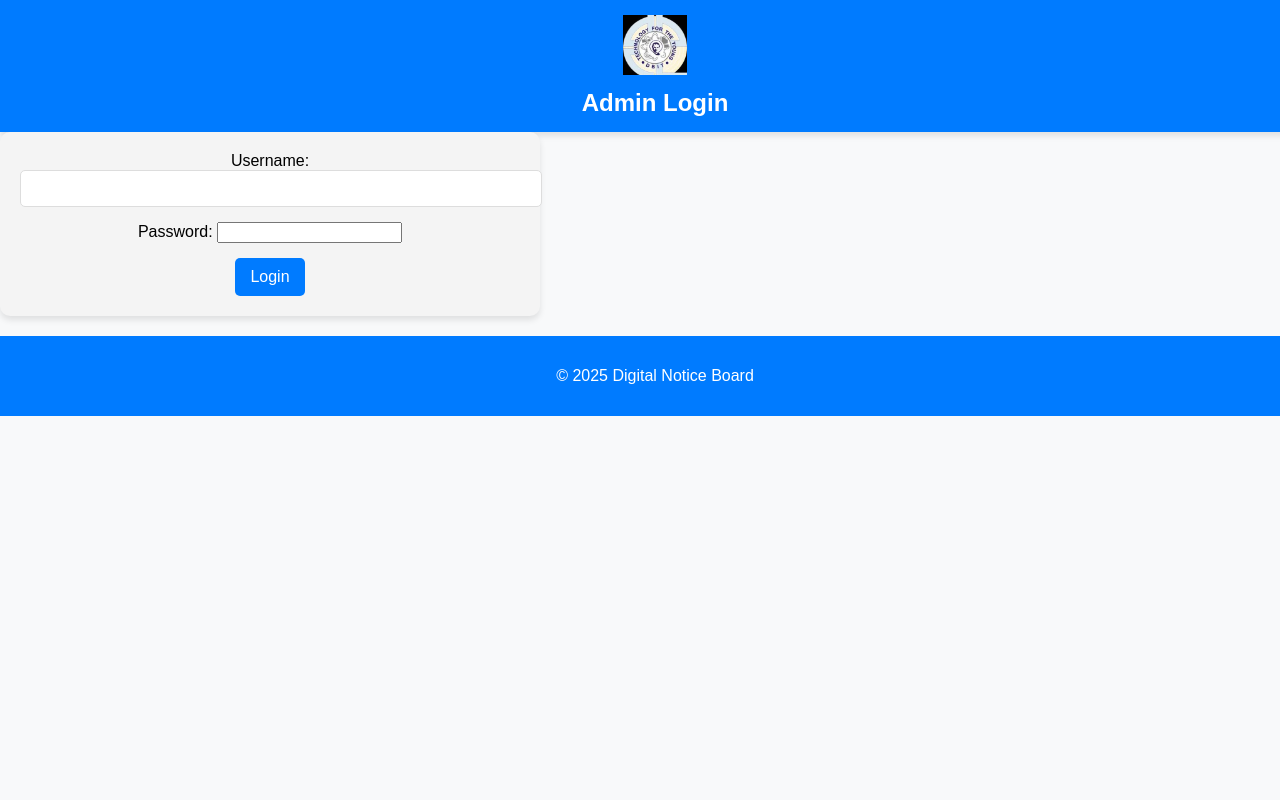
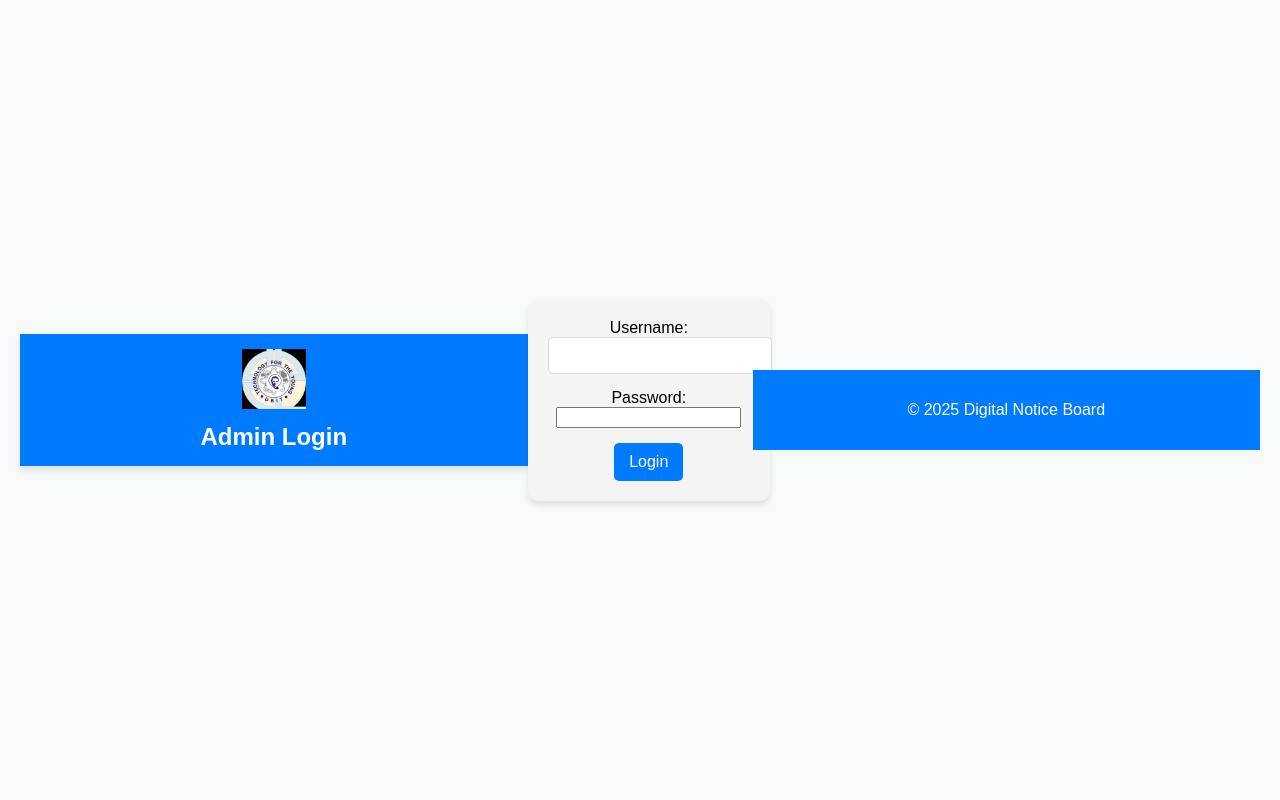
Before and after one commit to digi2025new/digital-notice, a Flask app: page /login in a window 1280 px wide. Run offline with Flask 3, Linux system fonts and the light colour scheme.

Commit message:
Improve login page styling and unify site styles

```diff
--- a/static/style.css
+++ b/static/style.css
@@ -1,4 +1,6 @@
-/* General Styles */
+/* -------------------------------------------------- */
+/* General Styles                                      */
+/* -------------------------------------------------- */
 body {
     font-family: Arial, sans-serif;
     margin: 0;
@@ -35,6 +37,16 @@ header h1 {
 .logo {
     max-height: 60px;
     margin-bottom: 10px;
+}
+
+/* Department Selection Page */
+.department-selection {
+    display: flex;
+    flex-direction: column;
+    align-items: center;
+    justify-content: center;
+    gap: 15px;
+    padding: 20px;
 }
 
 /* Notices Section */
@@ -74,8 +86,9 @@ header h1 {
 
 /* Responsive Notice Display */
 .responsive-notice {
-    max-width: 100%;
-    max-height: 60vh;
+    width: 100%;
+    height: auto;
+    max-height: 90vh;
     object-fit: contain;
     border-radius: 8px;
 }
@@ -86,8 +99,14 @@ header h1 {
 }
 
 @keyframes fadeIn {
-    from { opacity: 0; transform: translateY(10px); }
-    to { opacity: 1; transform: translateY(0); }
+    from {
+        opacity: 0;
+        transform: translateY(10px);
+    }
+    to {
+        opacity: 1;
+        transform: translateY(0);
+    }
 }
 
 /* Buttons */
@@ -132,7 +151,9 @@ form {
     width: 100%;
 }
 
-input[type="text"], input[type="file"] {
+input[type="text"],
+input[type="file"],
+select {
     width: 100%;
     padding: 10px;
     border: 1px solid #ddd;
@@ -164,6 +185,81 @@ footer {
     }
 
     .responsive-notice {
-        max-height: 50vh;
+        max-height: 70vh;
     }
 }
+
+/* -------------------------------------------------- */
+/* Login Page Styles                                  */
+/* -------------------------------------------------- */
+/* Body for Login Page */
+.login-body {
+    margin: 0;
+    padding: 0;
+    background: #f8f9fa; /* Light gray background for contrast */
+    font-family: Arial, sans-serif;
+    display: flex;
+    flex-direction: column;
+    min-height: 100vh; /* Ensures footer stays at bottom */
+    text-align: center;
+}
+
+/* Header and Footer for Login */
+.login-header,
+.login-footer {
+    background: #007bff;
+    color: #fff;
+    padding: 15px;
+    text-align: center;
+}
+
+.login-header .logo {
+    max-height: 60px;
+    margin-bottom: 10px;
+}
+
+/* Container for Centering the Form in the Login Page */
+.login-container {
+    display: flex;
+    flex: 1; /* Expands to fill remaining vertical space */
+    align-items: center;
+    justify-content: center;
+    padding: 20px;
+}
+
+/* The Login Form Box */
+.login-form {
+    background: #fff;
+    padding: 30px;
+    border-radius: 8px;
+    box-shadow: 0px 4px 6px rgba(0,0,0,0.1);
+    width: 400px;
+    max-width: 90%; /* Responsive on smaller screens */
+    text-align: left;
+}
+
+/* Form Groups in Login Form */
+.login-form .form-group {
+    margin-bottom: 20px;
+}
+
+.login-form .form-group label {
+    display: block;
+    margin-bottom: 5px;
+    font-weight: bold;
+    text-align: left;
+}
+
+.login-form .form-group input {
+    width: 100%;
+    padding: 10px;
+    border: 1px solid #ddd;
+    border-radius: 5px;
+}
+
+/* Error Message for Login */
+.error-message {
+    color: red;
+    margin-bottom: 10px;
+    font-weight: bold;
+}
```
